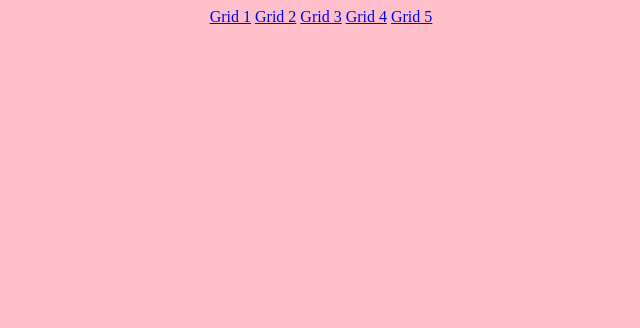
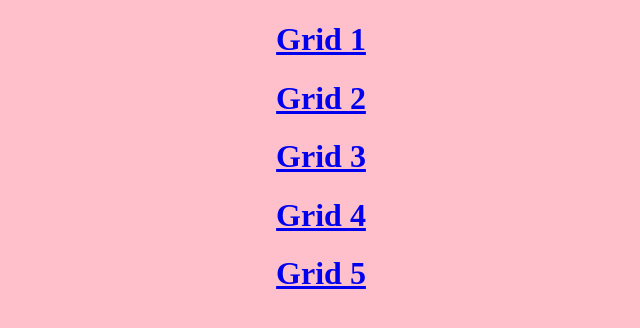
Before and after one commit to arobin4/lanie217, a plain HTML site: page e1/index.html in a window 1280 px wide. Shown: the whole page, without its empty margins (319-959 px from the left). Drawn offline with Linux system fonts and the light colour scheme.

Commit message:
changed grids

```diff
--- a/e1/index.html
+++ b/e1/index.html
@@ -5,10 +5,10 @@
     <link rel="stylesheet" href="CSS/main.css">
   </head>
   <body>
-    <a href="1/index.html">Grid 1</a>
-    <a href="2/index.html">Grid 2</a>
-    <a href="3/index.html">Grid 3</a>
-    <a href="4/index.html">Grid 4</a>
-    <a href="5/index.html">Grid 5</a>
+    <a href="1/index.html"><h1>Grid 1</h1></a>
+    <a href="2/index.html"><h1>Grid 2</h1></a>
+    <a href="3/index.html"><h1>Grid 3</h1></a>
+    <a href="4/index.html"><h1>Grid 4</h1></a>
+    <a href="5/index.html"><h1>Grid 5</h1></a>
     </body>
 </html>
```
